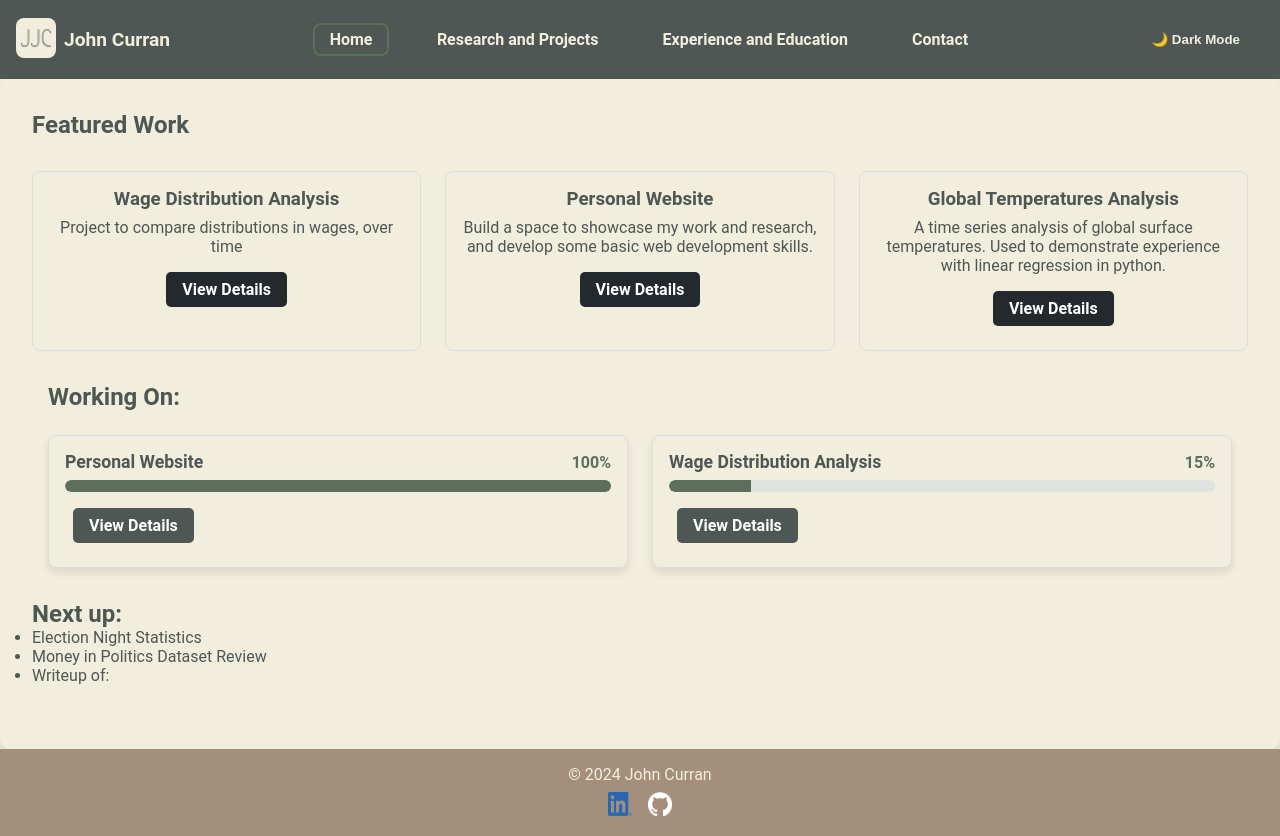
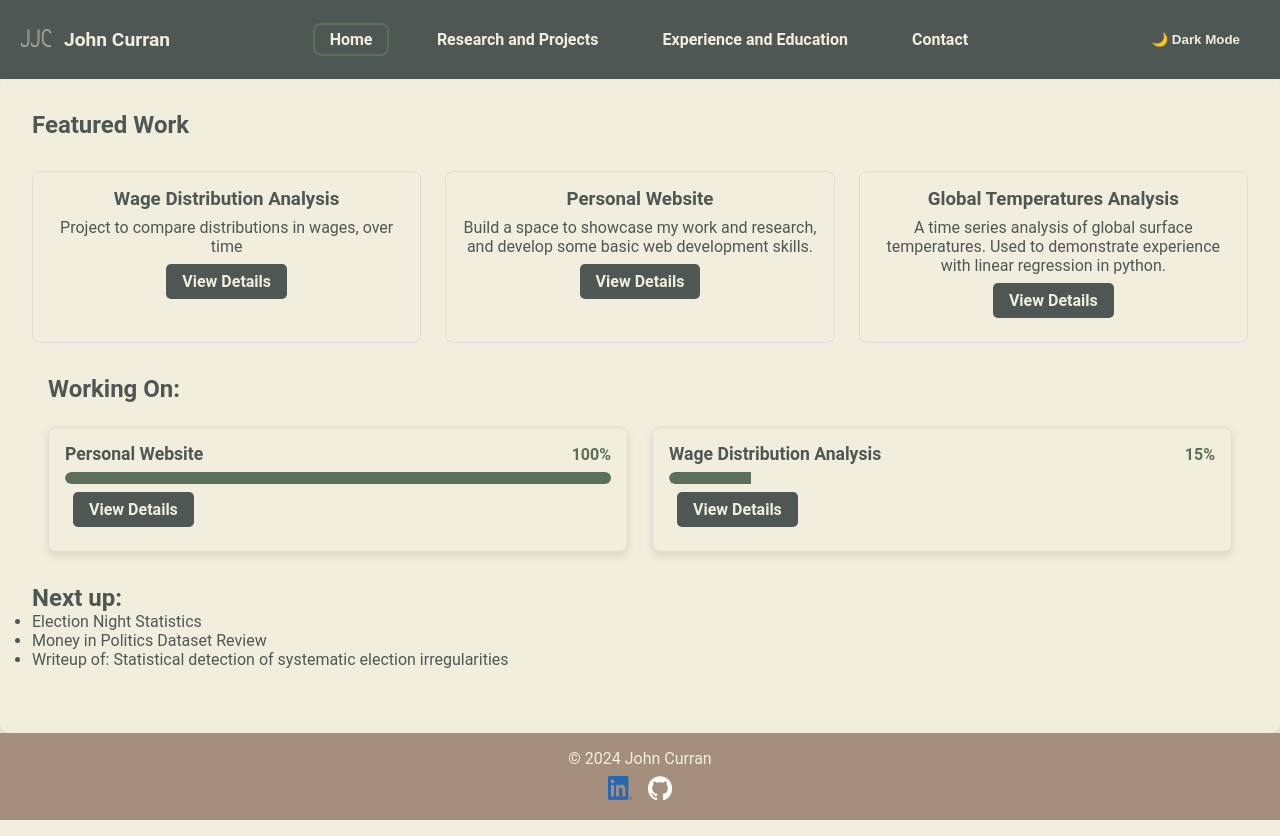
Before and after one commit to curohn/personal_blog, a Flask app: page / in a window 1280 px wide. Run offline with Flask 3, Linux system fonts and the light colour scheme; some libraries are stand-ins or nearby versions.

Commit message:
Fixed link colors, inconsistant button colors. Added favicon.

```diff
--- a/static/css/style.css
+++ b/static/css/style.css
@@ -9,13 +9,13 @@
     --button-text: #F2EEDD; /* Timid White */
     --highlight-color: #5B6F5A; /* Dill Weed */
     --footer-color: #A38F7B; /* Quincy Tan */
-    --alt-color: #E0E4E1; /* Misty Gray */
+
 }
 
 body.light-mode {
     --bg-color: #F2EEDD; /* Timid White */
     --text-color: #4E5754; /* Ashwood Moss */
-    --link-color: #5B6F5A; /* Dill Weed */
+
 }
 
 body.dark-mode {
@@ -26,6 +26,8 @@ body.dark-mode {
     --button-text: #2E2E2E; /* Charcoal Gray */
     --highlight-color: #5B6F5A; /* Dill Weed */
     --footer-color: #A38F7B; /* Quincy Tan */
+    --alt-color: #E0E4E1; /* Misty Gray */
+    --link-color: #5B6F5A; /* Dill Weed */
 }
 
 /* Use the variables for all theme colors */
@@ -40,19 +42,6 @@ a {
     color: var(--link-color);
 }
 
-button, .btn {
-    background-color: var(--button-bg);
-    color: var(--button-text);
-    border: none;
-    padding: 0.5rem 1rem;
-    border-radius: 5px;
-    font-weight: bold;
-    cursor: pointer;
-}
-
-button:hover, .btn:hover {
-    opacity: 0.9;
-}
 
 /* =====================
    General Styles
@@ -113,7 +102,7 @@ h1, h2, h3 {
 }
 
 a {
-    color: var(--bg-color); /* Timid White */
+    color: var(--text-color); /* Timid White */
     text-decoration: none;
 }
 
@@ -197,7 +186,7 @@ button, .btn {
 }
 
 button:hover, .btn:hover {
-    background-color: #0366D6; /* GitHub's blue */
+    opacity: 0.9;
 }
 
 .icon {
@@ -414,23 +403,6 @@ footer {
 }
 
 
-/* GitHub Button */
-.btn {
-    background-color: #24292E; /* GitHub's dark gray */
-    color: #FFFFFF; /* White text */
-    padding: 0.5rem 1rem;
-    border: none;
-    border-radius: 5px;
-    text-decoration: none;
-    font-weight: bold;
-    display: inline-block;
-    margin-top: 1rem;
-}
-
-.btn:hover {
-    background-color: #0366D6; /* GitHub's blue */
-}
-
 .icon {
     width: 20px;
     height: 20px;
@@ -540,26 +512,6 @@ iframe {
     background-color: var(--highlight-color);
     height: 100%;
     border-radius: 8px 0 0 8px;
-}
-
-/* Button */
-.task-card .btn {
-    display: inline-block;
-    margin-top: 1rem;
-    padding: 0.5rem 1rem;
-    background-color: var(--button-bg);
-    color: #FFFFFF;
-    border: none;
-    border-radius: 5px;
-    text-decoration: none;
-    font-weight: bold;
-    cursor: pointer;
-    transition: background-color 0.3s ease, transform 0.2s ease;
-}
-
-.task-card .btn:hover {
-    background-color: var(--highlight-color);
-    transform: scale(1.05);
 }
 
 
@@ -703,14 +655,6 @@ form {
     outline: none;
     border-color: #5B6F5A; /* Dill Weed */
     box-shadow: 0 0 8px rgba(91, 111, 90, 0.3); /* Subtle green glow */
-
-
-
-
-
-
-
-
 }
 
 /* Submit Button */
@@ -729,12 +673,8 @@ button.btn {
 button.btn:hover {
     background-color: var(--highlight-color);
     transform: scale(1.05);
-
-
 }
 /* General Mobile Styling */
-
-
 
 @media (max-width: 768px) {
     body {
--- a/templates/base.html
+++ b/templates/base.html
@@ -3,6 +3,10 @@
 <head>
     <meta charset="UTF-8">
     <meta name="viewport" content="width=device-width, initial-scale=1.0">
+    <!-- Favicon for all browsers -->
+    <link rel="apple-touch-icon" sizes="180x180" href="{{ url_for('static', filename='icons/favicon-32x32.png') }}">
+    <link rel="icon" type="image/png" sizes="32x32" href="{{ url_for('static', filename='icons/favicon-32x32.png') }}">
+    <link rel="icon" type="image/png" sizes="16x16" href="{{ url_for('static', filename='icons/favicon-32x32.png') }}">
 
     <!-- General Meta Tags -->
     <meta name="description" content="{{ description if description else 'Showcase of my work and research.' }}">
@@ -35,7 +39,7 @@
             <!-- Favicon and Name -->
             <div class="navbar-logo">
                 <a href="{{ url_for('home') }}">
-                    <img src="{{ url_for('static', filename='icons/favicon-light-32x32.png') }}" alt="Logo" class="favicon">
+                    <img src="{{ url_for('static', filename='icons/favicon-32x32.png') }}" alt="Logo" class="favicon">
                 </a>
                 <span class="site-name">John Curran</span>
             </div>
```
Also changed, not shown: todo.md (+4 -1 lines).
